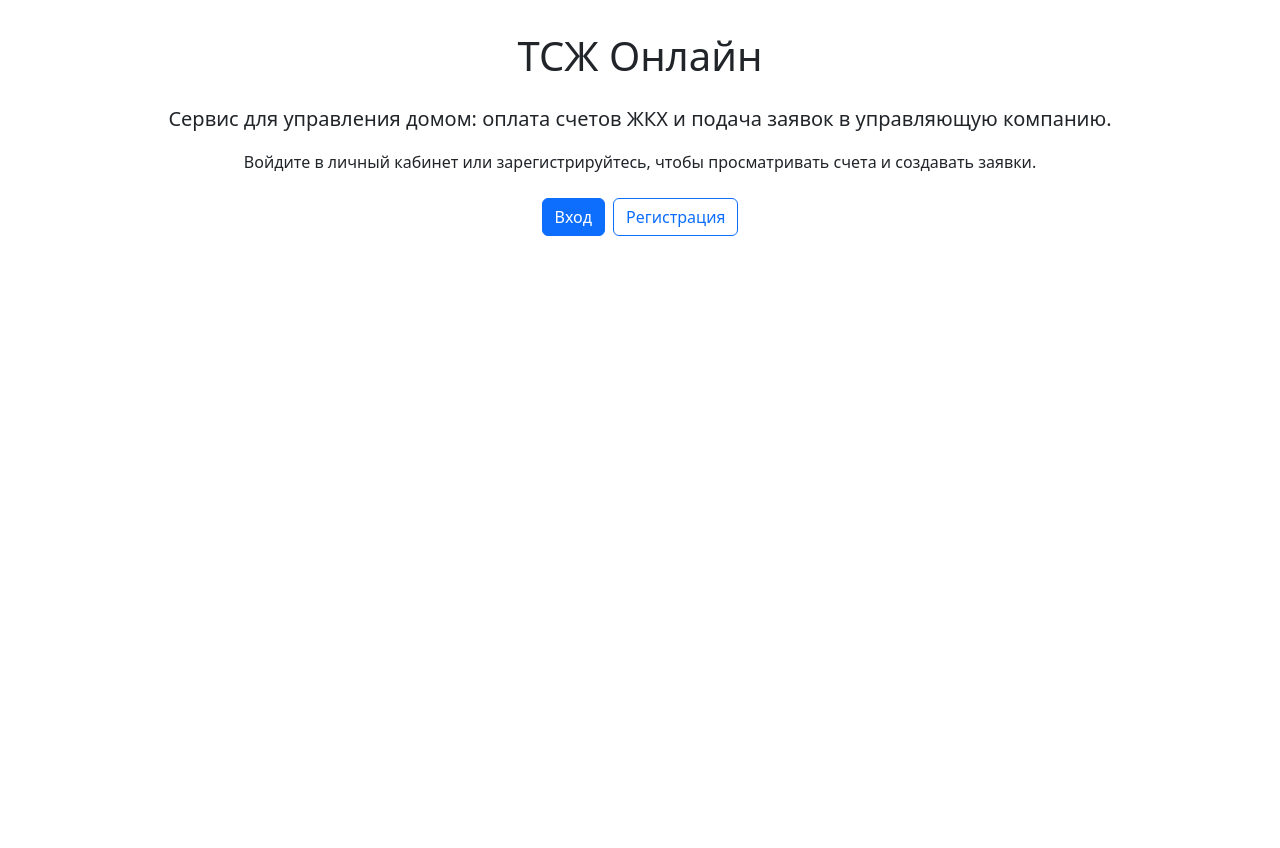
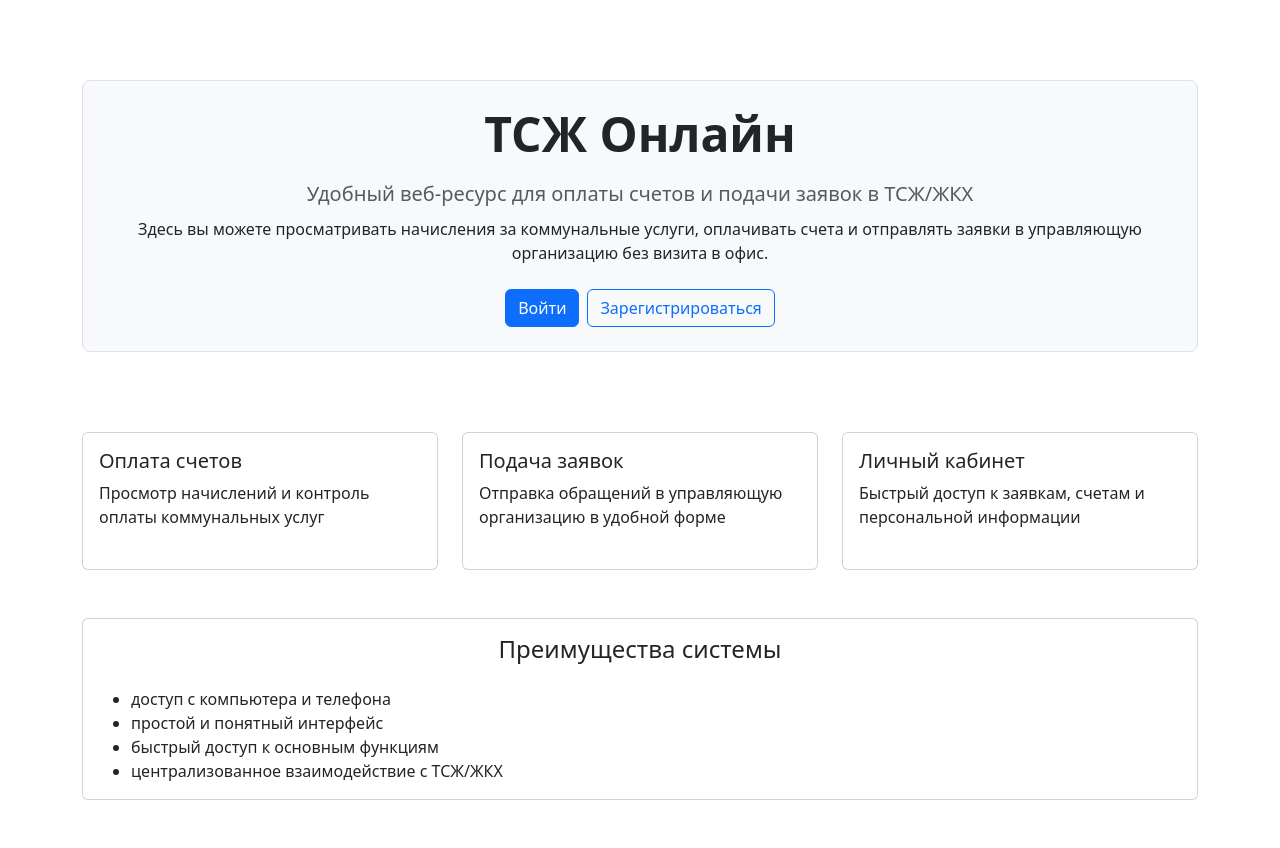
Before and after one commit to Saitama4722/tsj-web-resource, a PHP site: page / in a window 1280 px wide. Shown: the part 136-984 px from the top of the page. Before the commit the page ends 372 px from the top, so only its background shows below. Run offline with PHP 8.4, Linux system fonts and the light colour scheme.

Commit message:
Stage 7 - improved homepage

```diff
--- a/index.php
+++ b/index.php
@@ -1,6 +1,9 @@
 <?php
 session_start();
 require_once 'db.php';
+
+$is_logged_in = isset($_SESSION['user_id']);
+$user_name = isset($_SESSION['user_name']) ? $_SESSION['user_name'] : '';
 ?>
 <!DOCTYPE html>
 <html lang="ru">
@@ -21,7 +24,7 @@ require_once 'db.php';
             <div class="collapse navbar-collapse" id="navbarNav">
                 <ul class="navbar-nav ms-auto">
                     <li class="nav-item"><a class="nav-link active" href="index.php">Главная</a></li>
-                    <?php if (isset($_SESSION['user_id'])): ?>
+                    <?php if ($is_logged_in): ?>
                         <li class="nav-item"><a class="nav-link" href="dashboard.php">Личный кабинет</a></li>
                         <li class="nav-item"><a class="nav-link" href="requests.php">Заявки</a></li>
                         <li class="nav-item"><a class="nav-link" href="bills.php">Счета</a></li>
@@ -36,17 +39,67 @@ require_once 'db.php';
     </nav>
 
     <div class="container">
-        <h1>ТСЖ Онлайн</h1>
-        <section>
-            <p class="lead text-center">
-                Сервис для управления домом: оплата счетов ЖКХ и подача заявок в управляющую компанию.
-            </p>
-            <p class="text-center">
-                Войдите в личный кабинет или зарегистрируйтесь, чтобы просматривать счета и создавать заявки.
-            </p>
-            <div class="d-flex flex-column flex-sm-row gap-2 justify-content-center mt-4">
-                <a href="login.php" class="btn btn-primary">Вход</a>
-                <a href="register.php" class="btn btn-outline-primary">Регистрация</a>
+        <section class="py-5">
+            <div class="text-center py-4 px-3 rounded-3 bg-light border">
+                <?php if ($is_logged_in): ?>
+                    <h1 class="display-5 fw-bold mb-3">Добро пожаловать, <?= htmlspecialchars($user_name) ?>!</h1>
+                    <p class="lead text-muted mb-4">Вы можете перейти в личный кабинет, просмотреть счета и отправить заявку</p>
+                    <div class="d-flex flex-column flex-sm-row gap-2 justify-content-center">
+                        <a href="dashboard.php" class="btn btn-primary">Личный кабинет</a>
+                        <a href="requests.php" class="btn btn-outline-primary">Мои заявки</a>
+                    </div>
+                <?php else: ?>
+                    <h1 class="display-5 fw-bold mb-3">ТСЖ Онлайн</h1>
+                    <p class="lead text-muted mb-2">Удобный веб-ресурс для оплаты счетов и подачи заявок в ТСЖ/ЖКХ</p>
+                    <p class="mb-4">Здесь вы можете просматривать начисления за коммунальные услуги, оплачивать счета и отправлять заявки в управляющую организацию без визита в офис.</p>
+                    <div class="d-flex flex-column flex-sm-row gap-2 justify-content-center">
+                        <a href="login.php" class="btn btn-primary">Войти</a>
+                        <a href="register.php" class="btn btn-outline-primary">Зарегистрироваться</a>
+                    </div>
+                <?php endif; ?>
+            </div>
+        </section>
+
+        <section class="mb-5">
+            <div class="row g-4">
+                <div class="col-12 col-md-4">
+                    <div class="card h-100">
+                        <div class="card-body">
+                            <h5 class="card-title">Оплата счетов</h5>
+                            <p class="card-text">Просмотр начислений и контроль оплаты коммунальных услуг</p>
+                        </div>
+                    </div>
+                </div>
+                <div class="col-12 col-md-4">
+                    <div class="card h-100">
+                        <div class="card-body">
+                            <h5 class="card-title">Подача заявок</h5>
+                            <p class="card-text">Отправка обращений в управляющую организацию в удобной форме</p>
+                        </div>
+                    </div>
+                </div>
+                <div class="col-12 col-md-4">
+                    <div class="card h-100">
+                        <div class="card-body">
+                            <h5 class="card-title">Личный кабинет</h5>
+                            <p class="card-text">Быстрый доступ к заявкам, счетам и персональной информации</p>
+                        </div>
+                    </div>
+                </div>
+            </div>
+        </section>
+
+        <section class="mb-5">
+            <div class="card">
+                <div class="card-body">
+                    <h2 class="card-title h4 mb-4">Преимущества системы</h2>
+                    <ul class="mb-0">
+                        <li>доступ с компьютера и телефона</li>
+                        <li>простой и понятный интерфейс</li>
+                        <li>быстрый доступ к основным функциям</li>
+                        <li>централизованное взаимодействие с ТСЖ/ЖКХ</li>
+                    </ul>
+                </div>
             </div>
         </section>
     </div>
```
